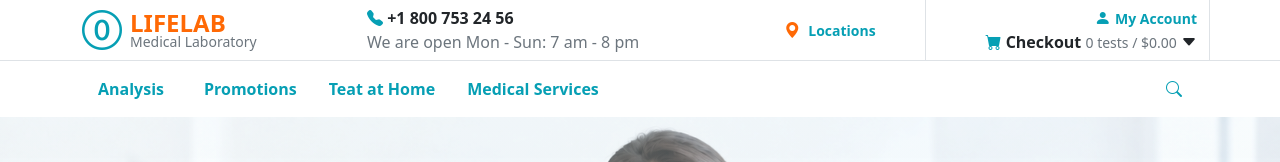
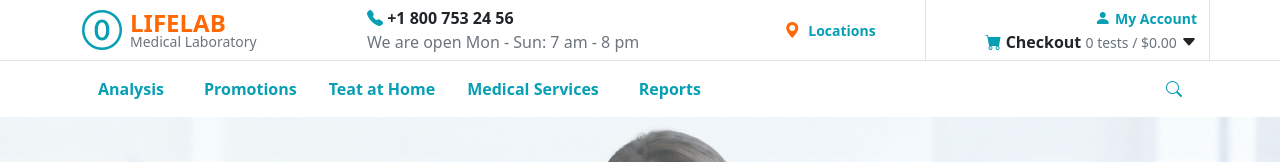
Before and after one commit to riyadeb-innoraft/training_life_lab, a plain HTML site: page index.html in a window 1280 px wide. Shown: the top 162 px of the page. Drawn offline with nearby package versions, Linux system fonts and the light colour scheme.

Commit message:
Adding new nav item.

```diff
--- a/index.html
+++ b/index.html
@@ -100,6 +100,13 @@
                             <li><a class="dropdown-item" href="#">Health Check-up</a></li>
                         </ul>
                     </li>
+
+                    <li class="nav-item ">
+                        <a class="nav-link p-3 text-cyan fw-bold text-hover-orange" href="#">
+                            Reports
+                        </a>
+                    </li>
+
                     <li class="nav-item">
                     </li>
                 </ul>
```
